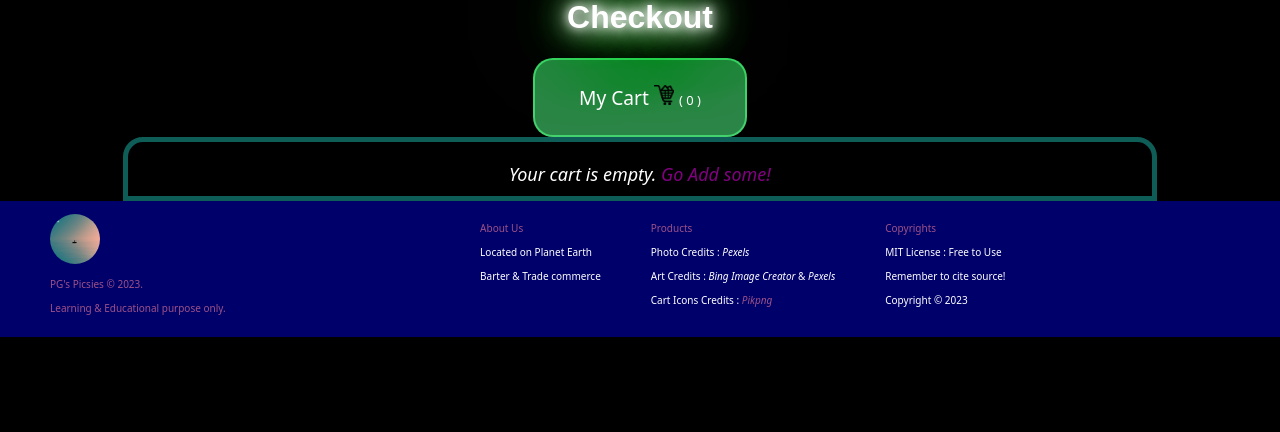
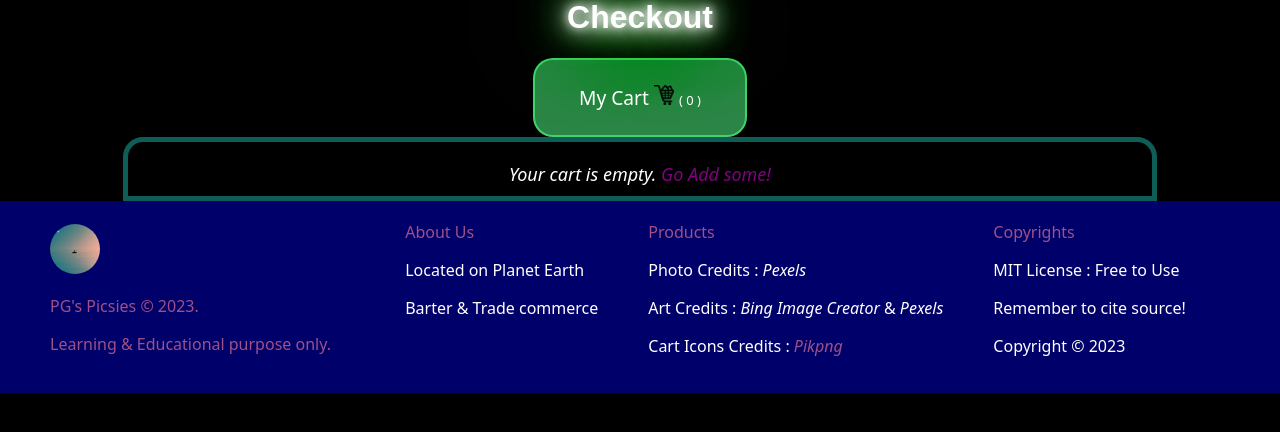
Before and after one commit to prak112/Image-Barter-Bazaar, a Django app: template ecommstore/photostore/templates/photostore/cart.html in a window 1280 px wide. Shown: the part 161-593 px from the top of the page. Run offline with Django 4.2, Linux system fonts and the light colour scheme; the template is opened without the code that fills it, so the values that code supplies are empty.

Commit message:
increase footer fontsize

```diff
--- a/ecommstore/photostore/static/photostore/styles_global.css
+++ b/ecommstore/photostore/static/photostore/styles_global.css
@@ -141,7 +141,7 @@ footer{
     width: 100%;
     background-color: rgba(0, 0, 255, 0.416);
     padding: 0px;
-    font-size: 10px;
+    font-size: medium;
 /*
     position: fixed;
     bottom: 0;
```
